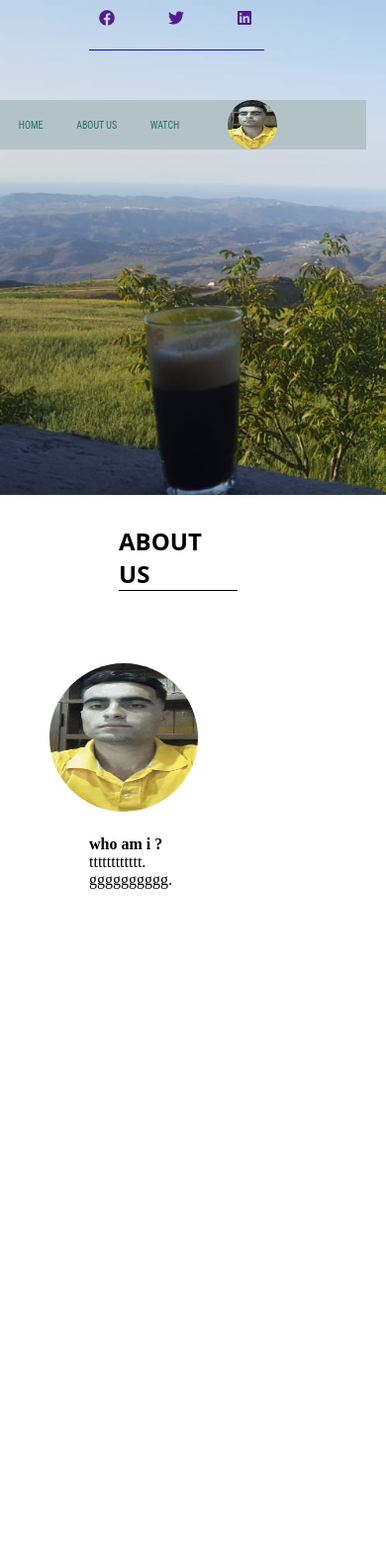
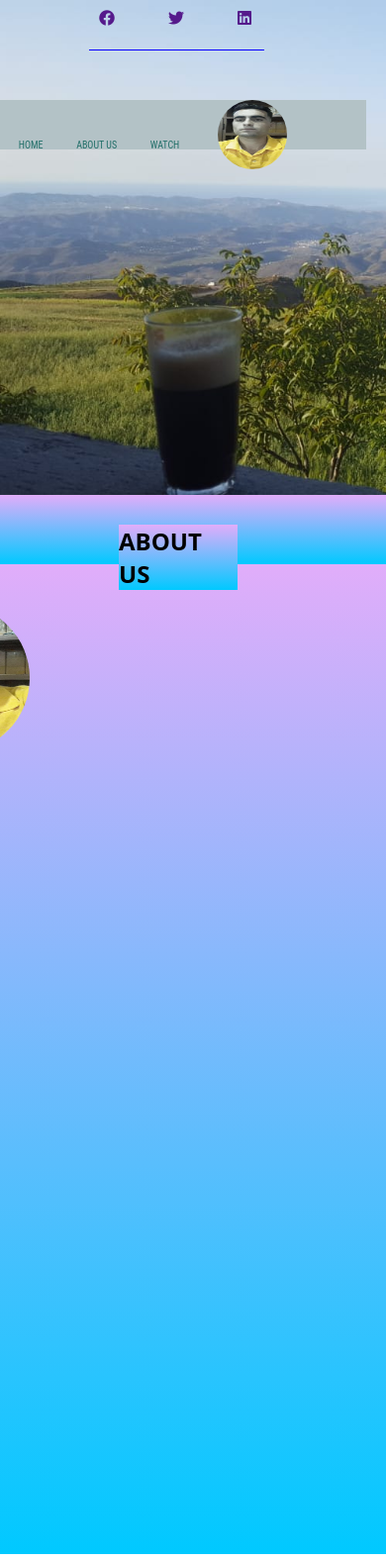
Before and after one commit to dillah123/sos.com, a plain HTML site: page index.html in a window 390 px wide. Shown: the top 1578 px of the page at 99% size. Drawn offline with Linux system fonts and the light colour scheme.

Commit message:
Update style.css

```diff
--- a/style.css
+++ b/style.css
@@ -7,6 +7,7 @@ background-image: url(./img/imgb3.jpg);
 background-repeat: no-repeat;
 background-size:cover;
 height: 800px;
+
 }
 .nav1{
 height: 100px;
@@ -355,8 +356,8 @@ height: 500px;
 }
 .logo{
 transform: translate(110px,-0px);
-height: 50px;
-width: 50px;
+height: 70px;
+width: 70px;
 border-radius: 360px;
 }
 .nava2{
@@ -364,41 +365,54 @@ font-size: 10px;
 margin-left: 30px;
 }
 }
-.section1{
-/* background-color: red; */
+.asasec1{
+    background-image: linear-gradient(right,#E1ADFA,right,#00C9ff);
 height: 800px;
-/* text-align: center; */
+text-align: center;
 width: 500px;
 float: left;
 }
 .h2sec1{
 transform: translate(120px,30px);
-border-bottom: 1px solid rgb(7, 2, 2);
+background-image: linear-gradient(#E1ADFA,#00C9ff);
 width: 120px;
 font-family: system-ui, -apple-system, BlinkMacSystemFont, 'Segoe UI', Roboto, Oxygen, Ubuntu, Cantarell, 'Open Sans', 'Helvetica Neue', sans-serif;
 }
 .me{
 width: 150px;
 height: 150px;
-transform: translate(50px,100px);
+transform: translate(-120px,40px);
 border-radius: 360px;
 }
+.containe{
+    height: 1000px;
+    width: 1000px;
+    background-image: linear-gradient(#E1ADFA,#00C9ff);
+   }
 .navsec1{
 height: 70px;
-/* background-color: aqua; */
+background-image: linear-gradient(#E1ADFA,#00C9ff);
 width: 1000px;
 }
-.asasec1{
+.asasec2{
 height: 800px;
 width: 500px;
-/* background-color: rgb(38, 20, 237); */
+background-image: linear-gradient(right,#E1ADFA,#00C9ff);
 float: right;
 }
 .parasec1{
-transform: translate(90px,120px);
+transform: translate(-130px,80px);
 }
-.containe{
- height: 1000px;
- width: 1000px;
- /* background-color: black; */
+.graph{
+float: right;
+background-image: linear-gradient(#E1ADFA,#FCB4B4);
+height: 150px;
+width: 150px;
+border-radius: 360px;
+transform: translate(-280px,30px);
 }
+.mybe{
+width: 150px;
+transform: translate(100px,230px);
+
+}
```
